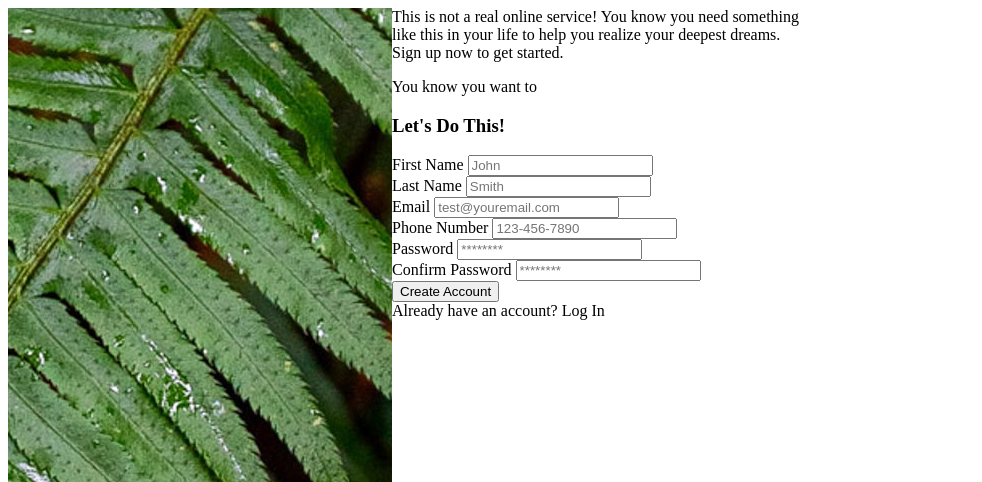
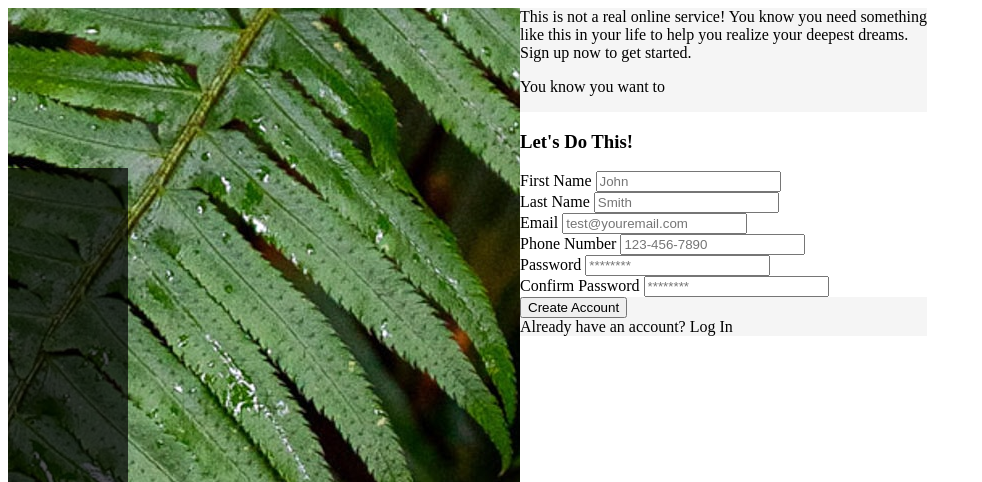
Before and after one commit to blg1209/Signup-Page, a plain HTML site: page index.html in a window 1280 px wide. Shown: the top 482 px of the page, without its empty margins (0-982 px from the left). Drawn offline with Linux system fonts and the light colour scheme.

Commit message:
adjusted images and spacing of right side. still need to get logo to display background horizontally instead of vertically

```diff
--- a/index.html
+++ b/index.html
@@ -8,22 +8,25 @@
     <link rel="stylesheet" href="./styles.css">
 </head>
 <body>
-    <div id="container">
-        <div class="left-area" id="left">
-            <div class="photo-area">
+    <div id="content">
+        <div class="picture">
+            <div class="logo">
+                <img src="./odin-lined.png" alt="odin-logo">
             </div>
         </div>
 
         <div class="right-area" id="right">
             <div class="inside-col">
-                <div class="right-content">This is not a real online service! You know you need something
-                    <br>like this in your life to help you realize your deepest dreams.
-                    <br>Sign up now to get started.
-                    <p>You know you want to</p>
+                <div class="right-content">
+                    <div>This is not a real online service! You know you need something
+                        <br>like this in your life to help you realize your deepest dreams.
+                        <br>Sign up now to get started.
+                        <p>You know you want to</p>
+                    </div>
                 </div>
                 <div class="form-area">
                     <h3>Let's Do This!</h3>
-                    <div class="form-row"></div>
+                    <div class="form-row">
                         <label for="first-name">First Name</label>
                         <input type="text" name="first-name" id="first-name" placeholder="John">
                     </div>
--- a/styles.css
+++ b/styles.css
@@ -1,22 +1,45 @@
-body{
+#content{
+    display: flex;
+    min-width: 100vw;
+    min-height: 100vh;
+    flex-flow: row wrap;
 
 
 }
-#container{
+.picture{
     display: flex;
-    flex-direction: row;
-    min-width: 100vw;
-    min-height: 100vh;
-}
-.inside-col{
-    flex-direction: column;
-}
-.left-area{
     background: url("./halie-west-25xggax4bSA-unsplash.jpg");
     background-position: center;
     background-size: auto;
     background-repeat: no-repeat;
-    width: 30vw;
+    width: 40vw;
 }
+.logo{
+    display: flex;
+    flex-flow: row wrap;
+    height: auto;
+    background-color: rgba(0, 0, 0, 0.7);
+    position: relative;
+    top: 20vh;
+    gap: 1vw;
+    padding: 15px 0;
+
+    justify-content: center;
+    align-items: center;
+}
+img{
+    height: 20vh;
+}
+.inside-col{
+    display: flex;
+    flex-direction: column;
+    align-content: space-between;
+
+}
+
+.right-content, .bottom-portion{
+    background-color: #F5F5F5;
+}
+
 .bottom-portion{
     flex-direction: column;}
```
